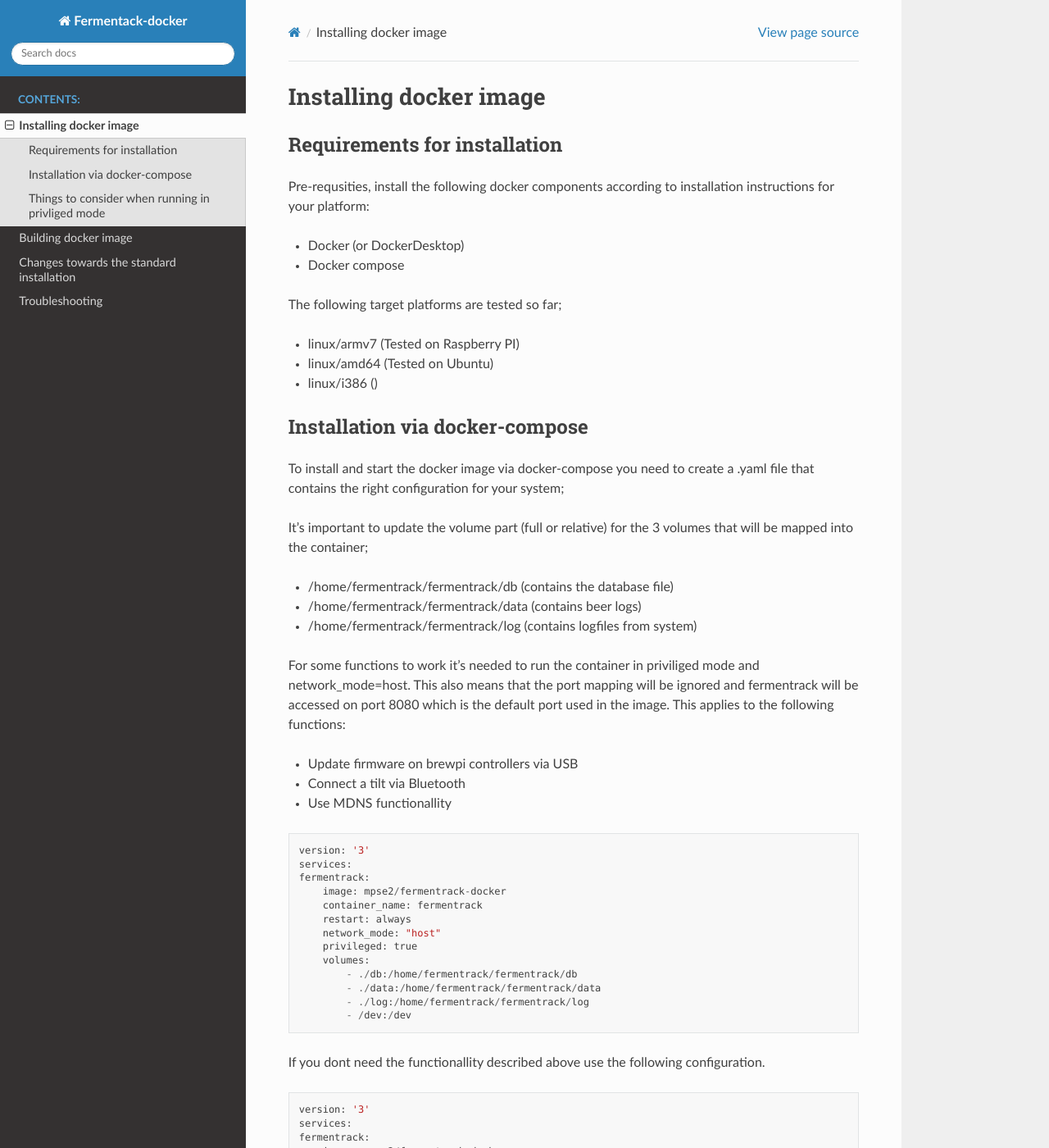
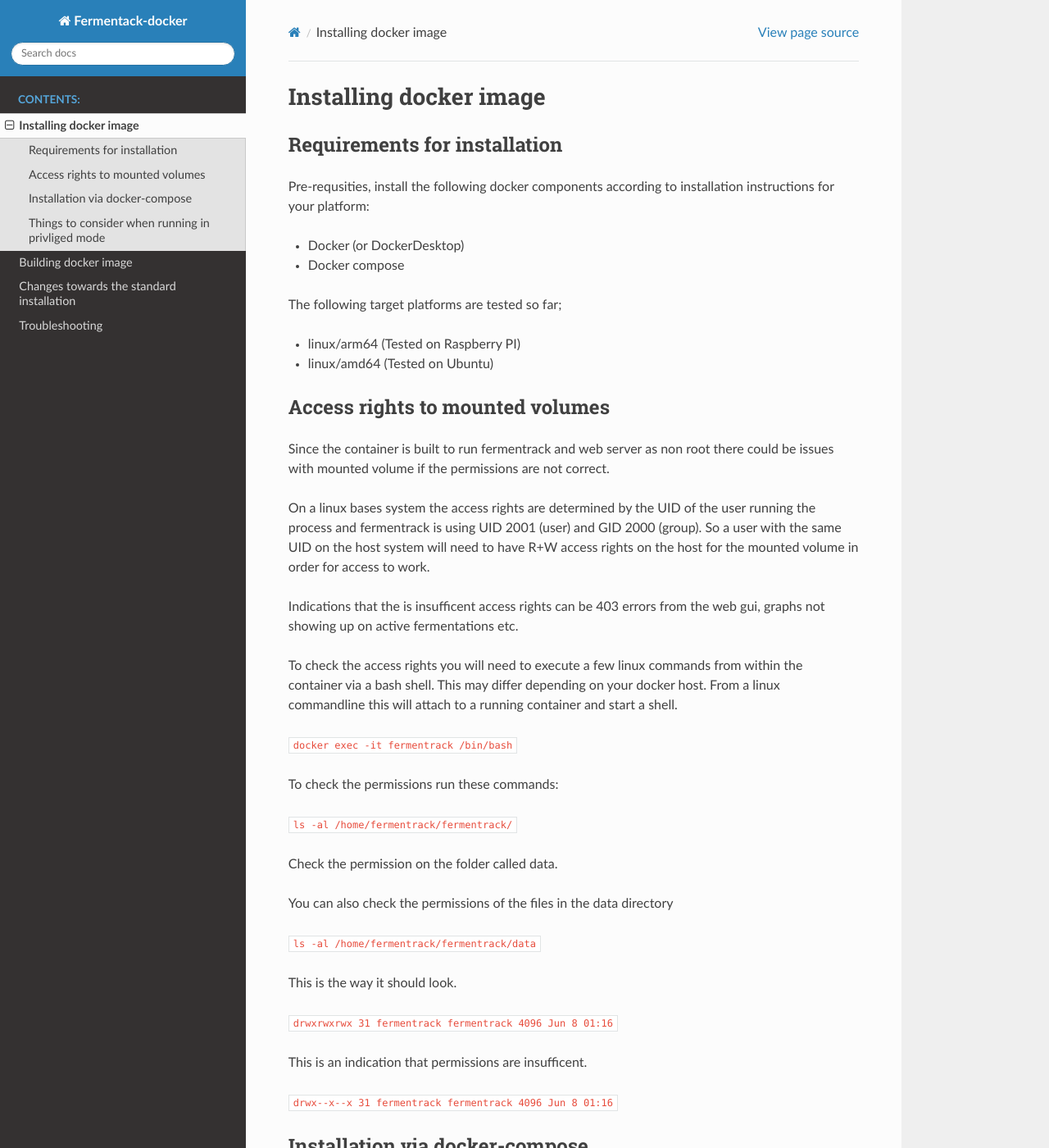
Before and after one commit to mp-se/fermentrack-docker, a Sphinx documentation site: the page built from docs/source/installation.rst, in a window 1280 px wide and 1400 px high. Shown: the whole window at 82% size. Built offline with Sphinx 7.4.7 and the Read the Docs theme 2.0.0, drawn with Linux system fonts in a browser that asks for light colours.

Commit message:
Added infor about access rights on mountd volumes

```diff
--- a/docs/source/installation.rst
+++ b/docs/source/installation.rst
@@ -11,9 +11,41 @@
 
 The following target platforms are tested so far;
 
-* linux/armv7   (Tested on Raspberry PI)
+* linux/arm64   (Tested on Raspberry PI)
 * linux/amd64   (Tested on Ubuntu)
-* linux/i386    ()
+
+Access rights to mounted volumes
+================================
+
+Since the container is built to run fermentrack and web server as non root there could be issues with mounted volume if the permissions are not correct.
+
+On a linux bases system the access rights are determined by the UID of the user running the process and fermentrack is using UID 2001 (user) and GID 2000 (group).
+So a user with the same UID on the host system will need to have R+W access rights on the host for the mounted volume in order for access to work.
+
+Indications that the is insufficent access rights can be 403 errors from the web gui, graphs not showing up on active fermentations etc.
+
+To check the access rights you will need to execute a few linux commands from within the container via a bash shell. This may differ depending on your docker host. From a linux
+commandline this will attach to a running container and start a shell.
+
+``docker exec -it fermentrack /bin/bash``
+
+To check the permissions run these commands:
+
+``ls -al /home/fermentrack/fermentrack/``
+
+Check the permission on the folder called data.
+
+You can also check the permissions of the files in the data directory
+
+``ls -al /home/fermentrack/fermentrack/data``
+
+This is the way it should look.
+
+``drwxrwxrwx 31 fermentrack fermentrack 4096 Jun 8 01:16``
+
+This is an indication that permissions are insufficent.
+
+``drwx--x--x 31 fermentrack fermentrack 4096 Jun 8 01:16``
 
 Installation via docker-compose
 ===============================
```
